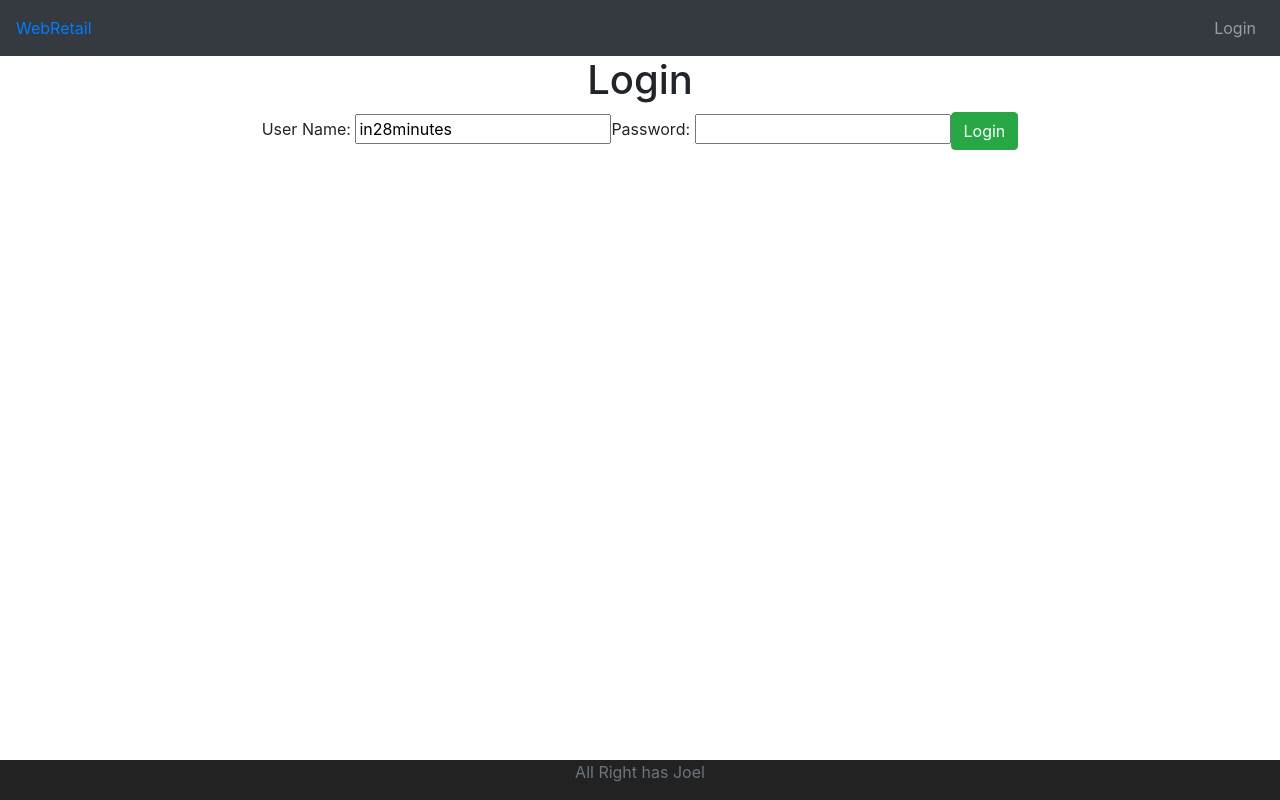
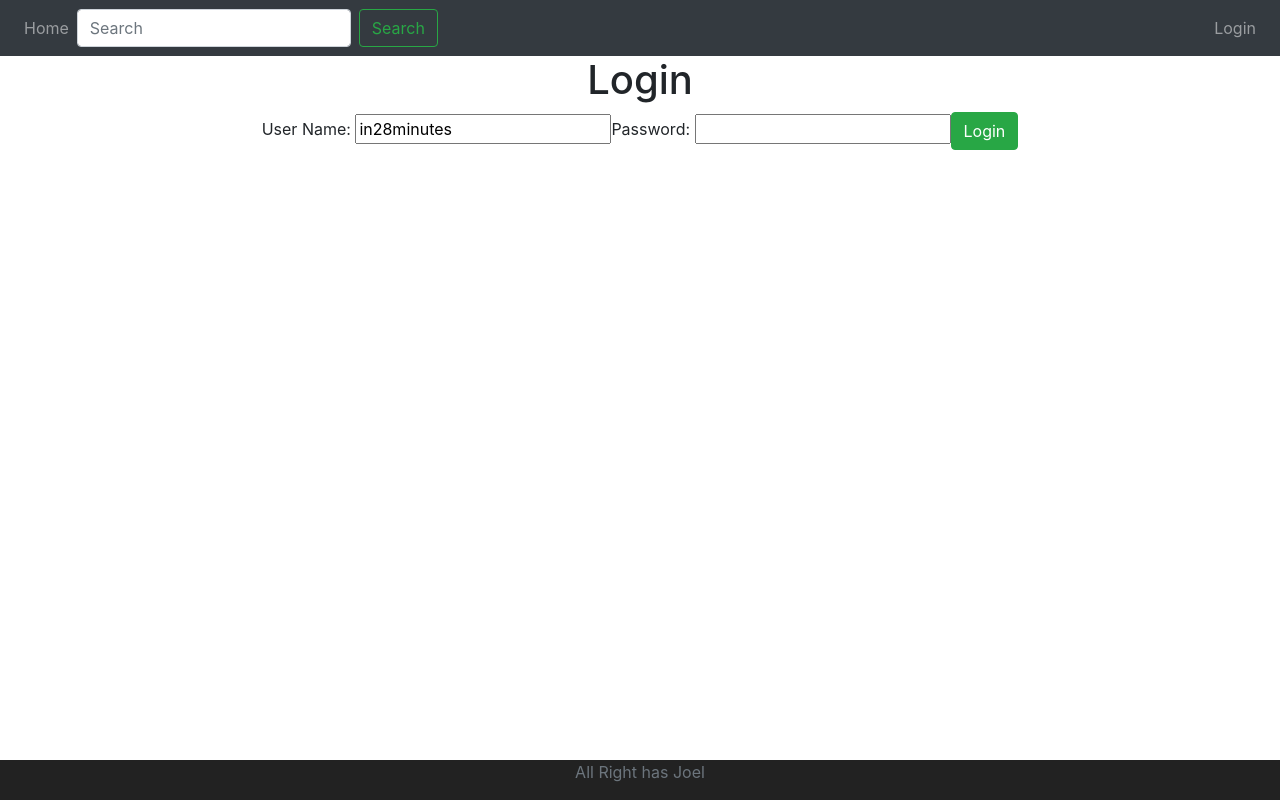
Before and after one commit to nina-prog/retailWeb, a React (Create React App) app: page / in a window 1280 px wide. Built offline with nearby package versions, Linux system fonts and the light colour scheme.

Commit message:
Header change, Login & Productpage added

```diff
--- a/src/Components/todo/HeaderComponent.jsx
+++ b/src/Components/todo/HeaderComponent.jsx
@@ -10,11 +10,19 @@ class HeaderComponent extends Component {
         return (
             <header>
                 <nav className="navbar navbar-expand-md navbar-dark bg-dark">
-                    <div><a href="http://capture-me.io">WebRetail</a></div>
+
                     <ul className="navbar-nav">
-                        {isUserLoggedIn && <li><Link className="nav-link" to="/welcome/in28minutes">Home</Link></li>}
+                        <li><Link className="nav-link" to="/home">Home</Link></li>
+                        {!isUserLoggedIn &&
+                        <form class="form-inline">
+                                <input class="form-control mr-sm-2" type="search" placeholder="Search" aria-label="Search"></input>
+                                <button class="btn btn-outline-success my-2 my-sm-0" type="submit">Search</button>
+                        </form>}
+
+                        {isUserLoggedIn && <li><Link className="nav-link" to="/store/in28minutes">StoreNameMussHierStehen</Link></li>}
                         {isUserLoggedIn && <li><Link className="nav-link" to="/todos">Todos</Link></li>}
                     </ul>
+
                     <ul className="navbar-nav navbar-collapse justify-content-end">
                         {!isUserLoggedIn && <li><Link className="nav-link" to="/login">Login</Link></li>}
                         {isUserLoggedIn && <li><Link className="nav-link" to="/logout" onClick={AuthentificationService.logout}>Logout</Link></li>}
--- a/src/Components/todo/LoginComponent.jsx
+++ b/src/Components/todo/LoginComponent.jsx
@@ -27,7 +27,7 @@ class LoginComponent extends Component {
         //in28minutes,dummy
         if(this.state.username==='in28minutes' && this.state.password==='dummy'){
             AuthentificationService.registerSuccessfulLogin(this.state.username, this.state.password)
-            this.props.history.push(`/welcome/${this.state.username}`)
+            this.props.history.push(`/store/${this.state.username}`)
             this.setState({showSuccessMessage:true})
             this.setState({hasLoginFailed:false})
         } else {
--- a/src/Components/todo/TodoApp.jsx
+++ b/src/Components/todo/TodoApp.jsx
@@ -6,6 +6,7 @@ import ListTodosComponent from './ListTodosComponent.jsx'
 import HeaderComponent from './HeaderComponent.jsx'
 import LogoutComponent from './LogoutComponent.jsx'
 import WelcomeComponent from './WelcomeComponent'
+import ProductComponent from './WelcomeComponent'
 import FooterComponent from './FooterComponent'
 import ErrorComponent from './ErrorComponent'
 
@@ -19,7 +20,8 @@ class TodoApp extends Component {
                     <Switch>
                         <Route path="/" exact component={LoginComponent}/>
                         <Route path="/login" component={LoginComponent}/>
-                        <AuthenticatedRoute path="/welcome/:name" component={WelcomeComponent}/>
+                        <AuthenticatedRoute path="/store/:name" component={WelcomeComponent}/>
+                        <AuthenticatedRoute path="/product/:name" component={ProductComponent}/>
                         <AuthenticatedRoute path="/todos" component={ListTodosComponent}/>
                         <AuthenticatedRoute path="/logout" component={LogoutComponent}/>
                         <Route component={ErrorComponent}/>
```
